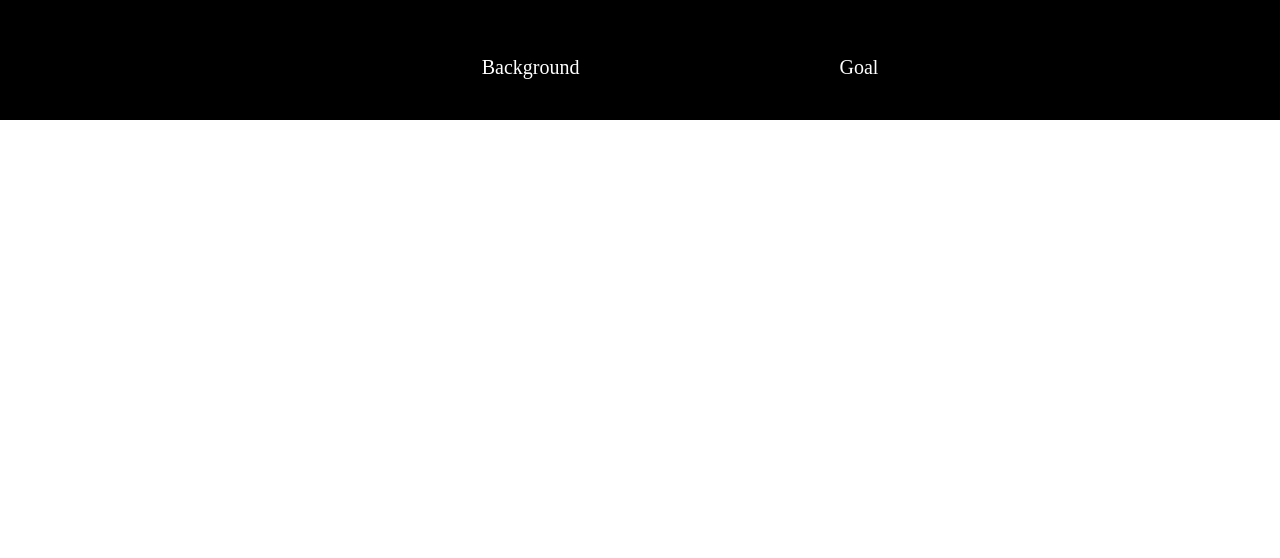
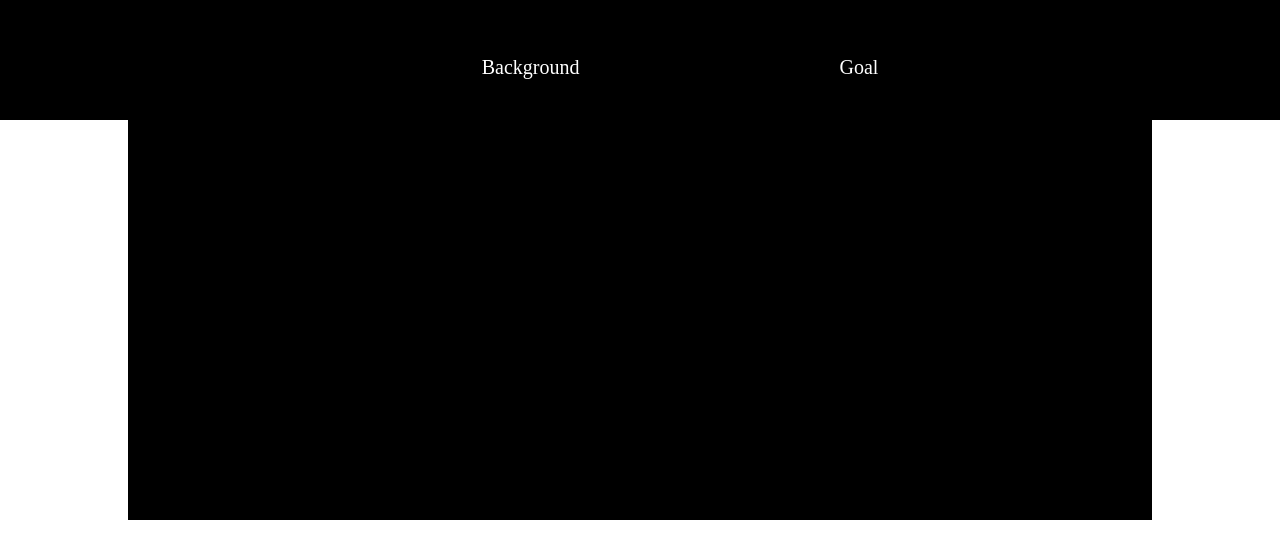
Before and after one commit to Fredrikostlund/Project-Plan-ISM, a plain HTML site: page index.html in a window 1280 px wide. Shown: the top 558 px of the page. Drawn offline with Linux system fonts and the light colour scheme.

Commit message:
smaller tweaks

```diff
--- a/stylesheet.css
+++ b/stylesheet.css
@@ -9,6 +9,7 @@ header {
   background-color: #000000;
   text-align: center;
   padding-top: 5vh;
+  float: left;
 
 }
 ul {
@@ -31,3 +32,12 @@ a {
   color: #FFFFFF;
 
 }
+#Background {
+  background-color: #000000;
+  width: 80%;
+  height: 50vh;
+  float: left;
+  margin-left: 10%;
+  margin-right: 10%;
+
+}
```
Also changed, not shown: index.html (+2 -1 lines).
